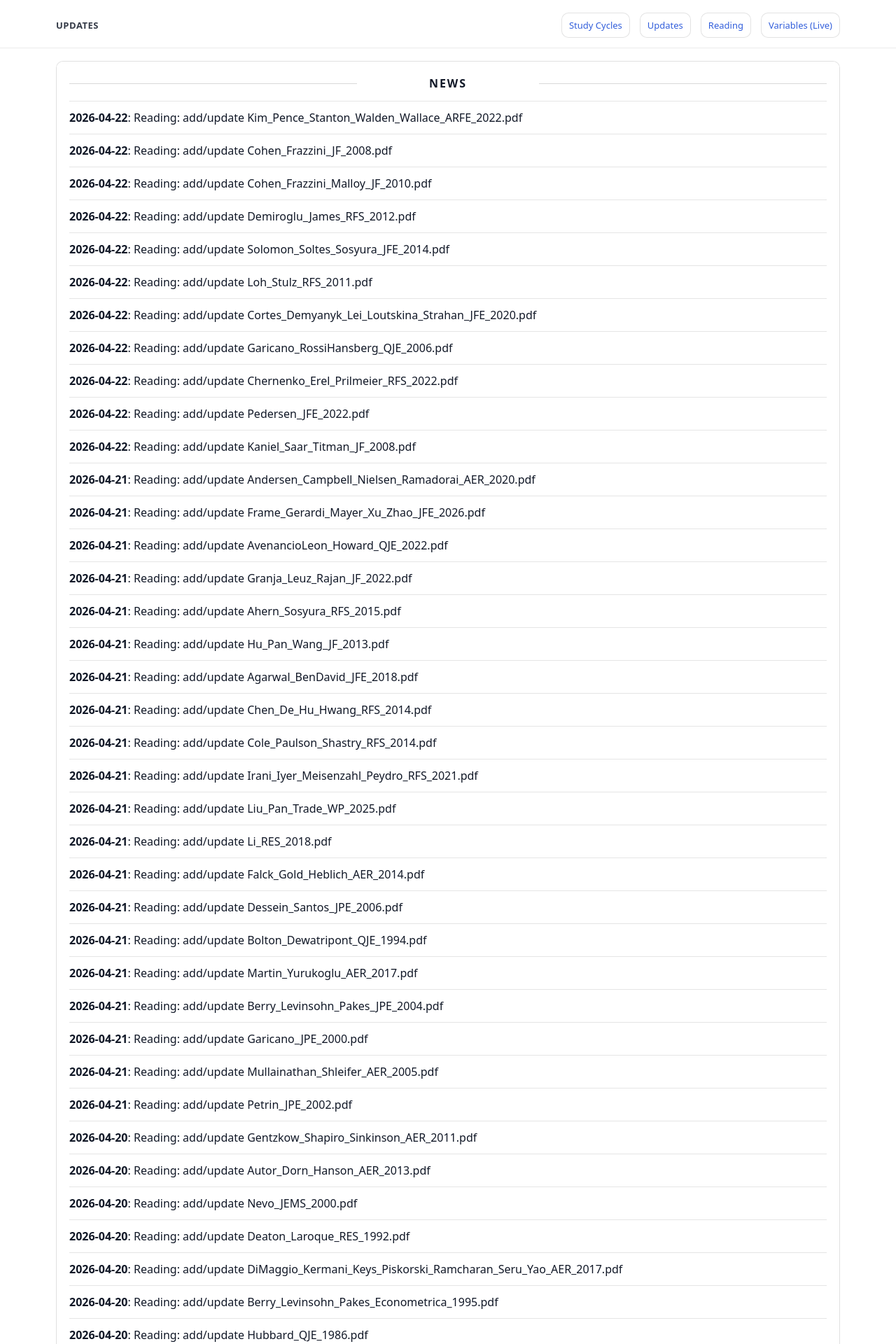
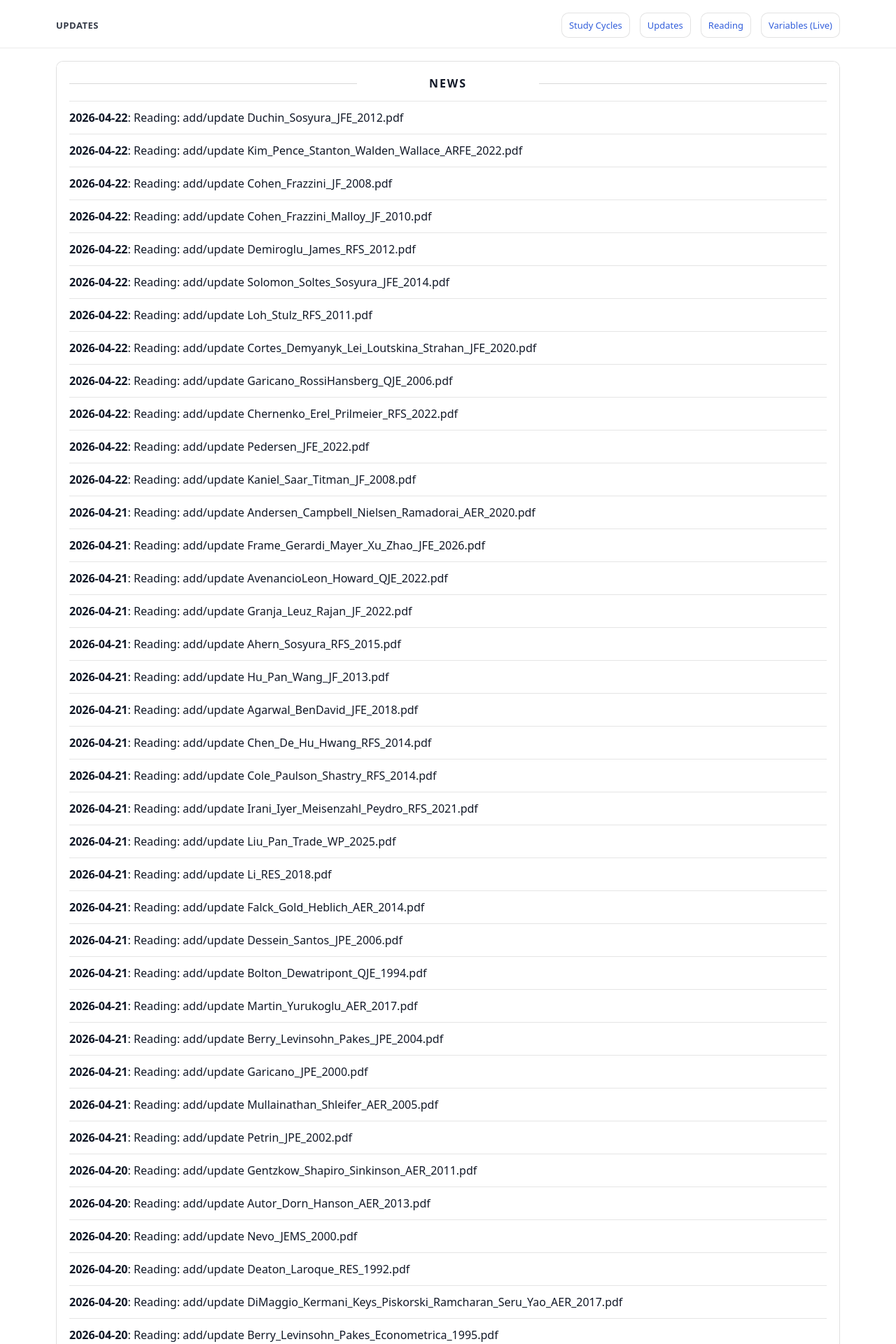
Before and after one commit to yaxinzn/study-archive, a Jekyll site: the page built from updates/index.md, in a window 1280 px wide. Shown: the top 1920 px of the page at 70% size. Built offline with Jekyll 4.4.1, drawn with Linux system fonts in a browser that asks for light colours; some of the changed text lies outside the part shown.

Commit message:
chore: update NEWS feed

```diff
--- a/_data/news.yml
+++ b/_data/news.yml
@@ -1,4 +1,7 @@
 # Auto-generated update history (sorted newest -> oldest). Do not edit manually.
+- ts: "1776854739"
+  date: "2026-04-22"
+  title: "Reading: add/update Duchin_Sosyura_JFE_2012.pdf"
 - ts: "1776854434"
   date: "2026-04-22"
   title: "Reading: add/update Kim_Pence_Stanton_Walden_Wallace_ARFE_2022.pdf"
```
